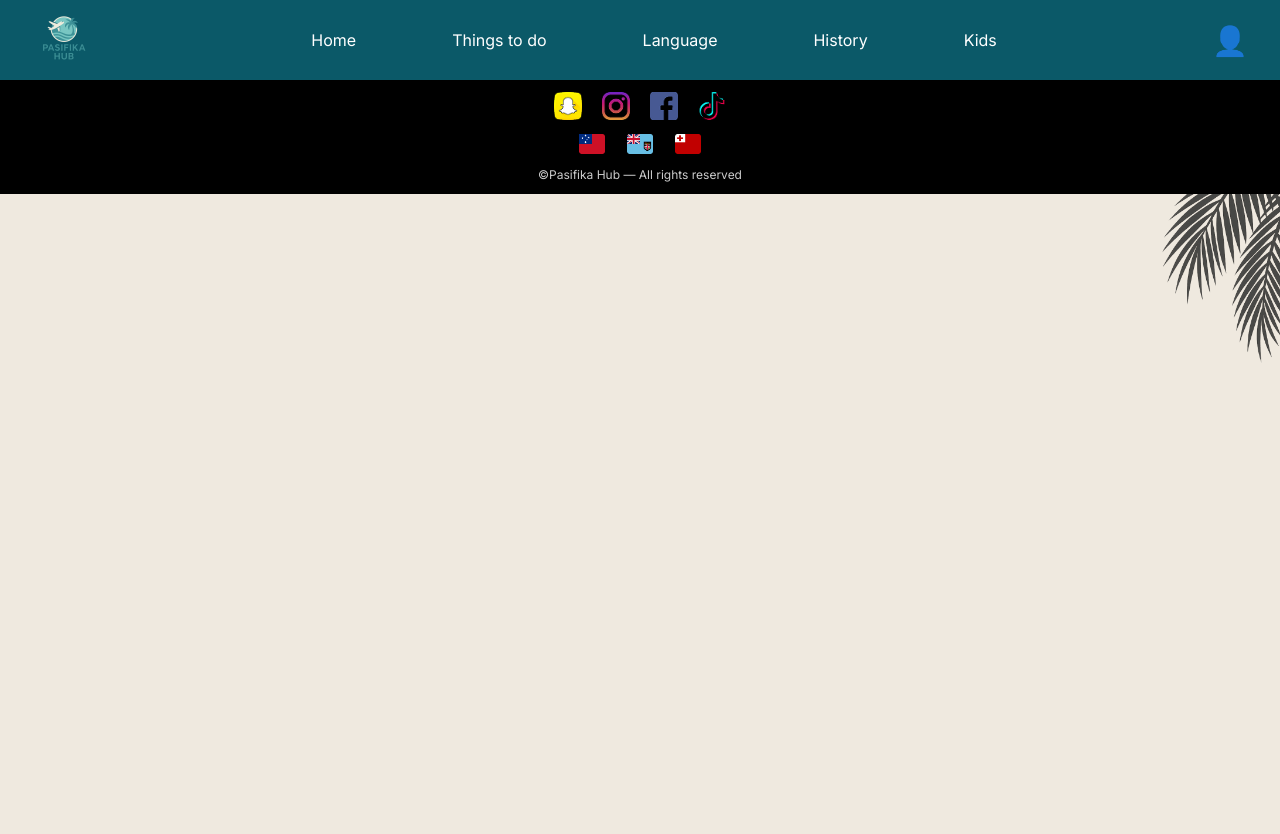
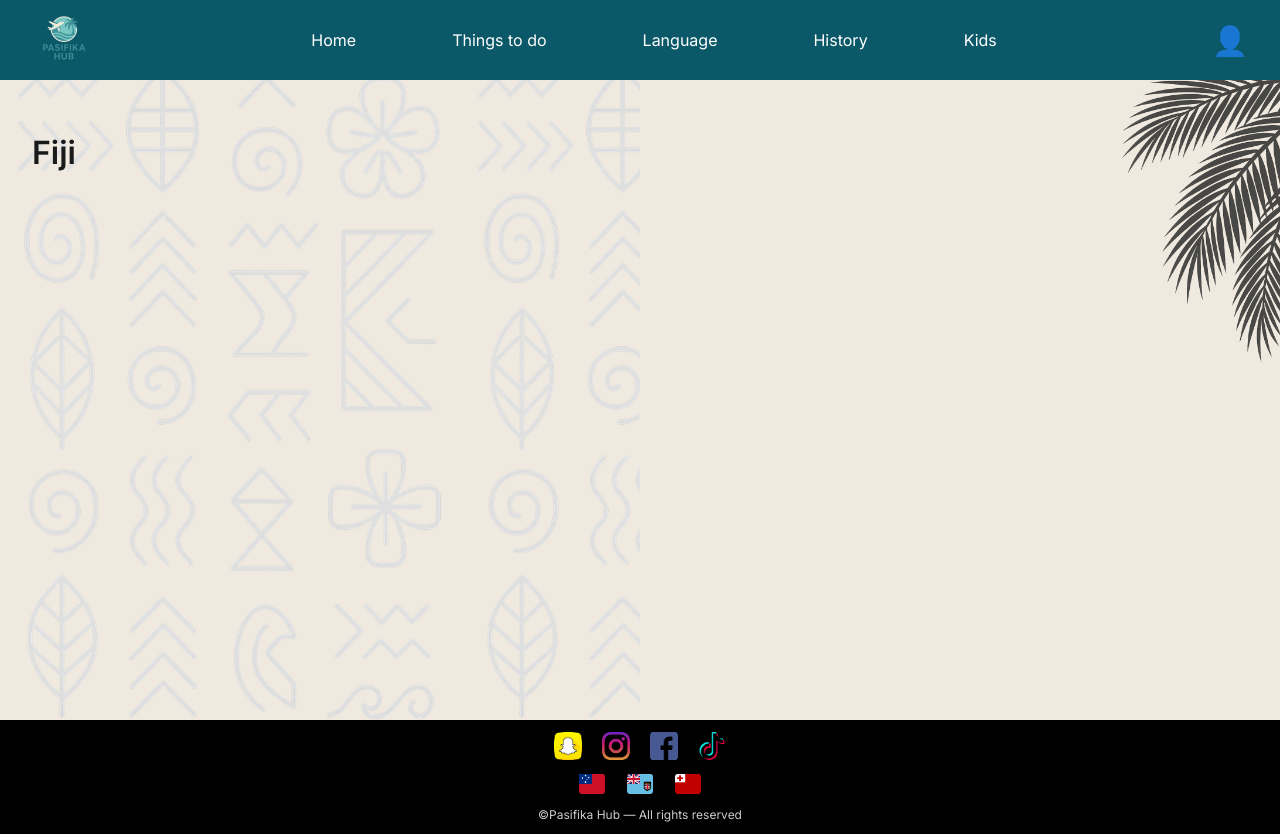
Before and after one commit to jjooeew/Pasifika_Travel_Hub, a React (Create React App) app in the folder frontend-web/: page /fiji in a window 1280 px wide. Before the commit the page ends 800 px from the top, so only its background shows below. Built offline with nearby package versions, Linux system fonts and the light colour scheme.

Commit message:
Added routing to homepages

```diff
--- a/frontend-web/src/App.js
+++ b/frontend-web/src/App.js
@@ -3,6 +3,10 @@ import { BrowserRouter, Routes, Route } from 'react-router-dom';
 import NavBar    from './components/NavBar/NavBar';
 import LandingPage from './pages/LandingPage';
 import Footer from './components/Footer/Footer';
+import SamoaHome from './pages/SamoaHome';
+import TongaHome from './pages/TongaHome';
+import FijiHome from './pages/FijiHome';
+
 
 
 function App() {
@@ -18,6 +22,9 @@ function App() {
         <Route path="/language"     element={<h1>Language</h1>} />
         <Route path="/history"      element={<h1>History</h1>} />
         <Route path="/kids"         element={<h1>Kids</h1>} />
+        <Route path="/samoa"         element={<SamoaHome />} />
+        <Route path="/fiji"         element={<FijiHome />} />
+        <Route path="/tonga"         element={<TongaHome />} />
 
         </Routes>
       </div>
--- a/frontend-web/src/index.css
+++ b/frontend-web/src/index.css
@@ -65,3 +65,8 @@ ul { margin: 0; padding: 0; list-style: none; }
     opacity: 0;
   }
 }
+
+.page-section {
+  min-height: 80vh;
+  padding: 2rem;
+}
```
